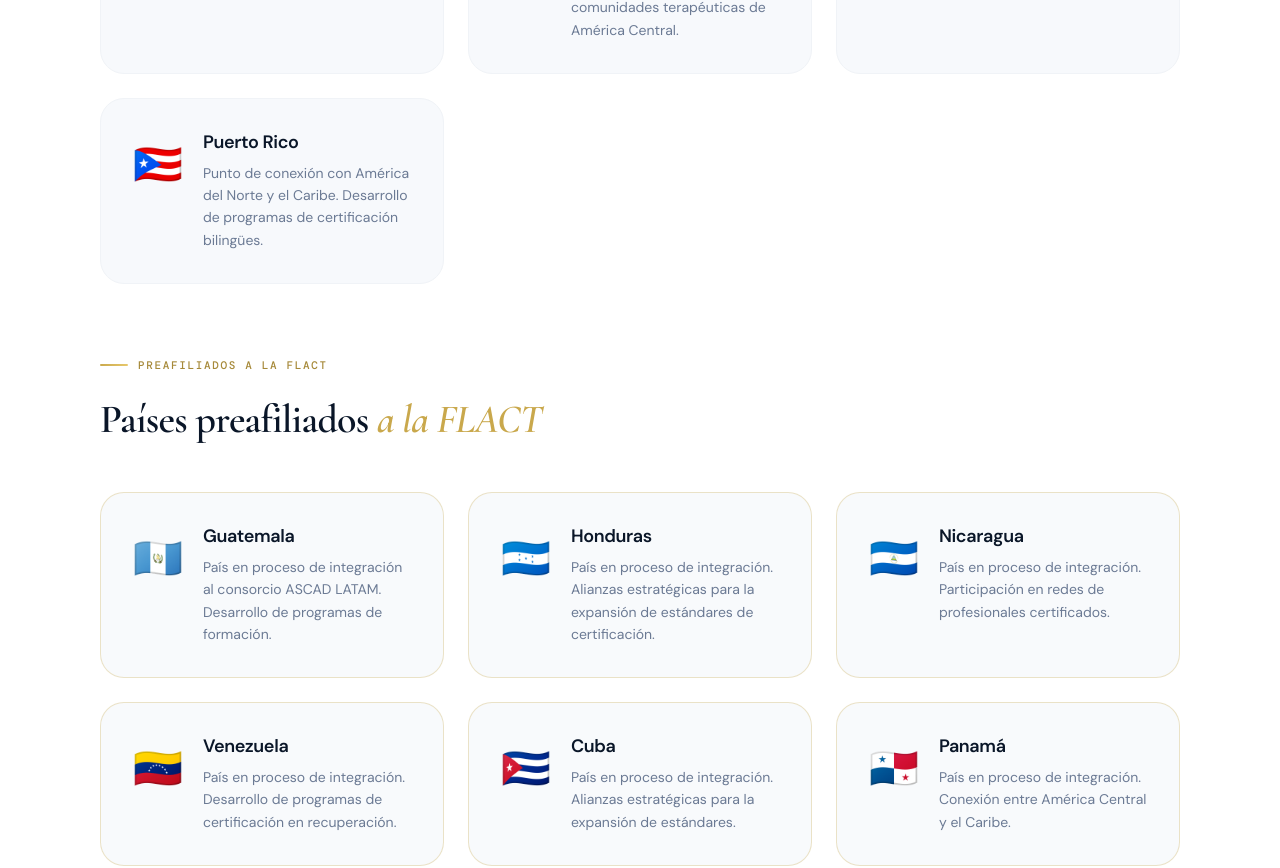
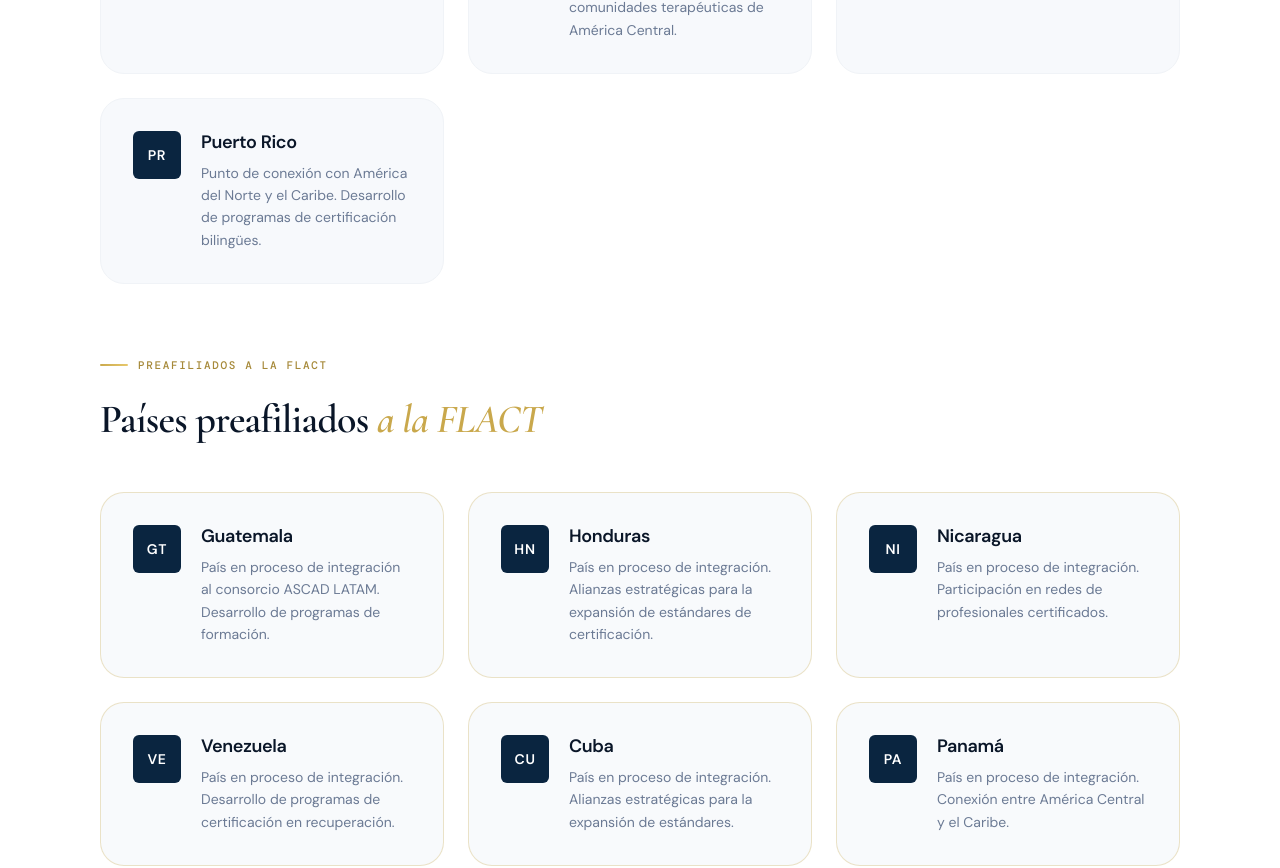
Before and after one commit to EdmundoLb/ascadlatam, a Vue app: page /directorio in a window 1280 px wide. Shown: the part 1698-2566 px from the top of the page. Built offline with nearby package versions, Linux system fonts and the light colour scheme.

Commit message:
fix: navbar overflow en homepage y bandas de pais en desktop

```diff
--- a/src/views/DirectorioView.vue
+++ b/src/views/DirectorioView.vue
@@ -102,26 +102,26 @@
 
 <script setup>
 const affiliates = [
-  { name: 'México', flag: '🇲🇽', description: 'Punto de conexión con América del Norte. Desarrollo de programas de certificación con adaptación a contextos multiculturales.' },
-  { name: 'Brasil', flag: '🇧🇷', description: 'Mayor cobertura de profesionales certificados en la región. Certificaciones disponibles en portugués con adaptación cultural a contextos latinoamericanos.' },
-  { name: 'Bolivia', flag: '🇧🇴', description: 'Integración de comunidades terapéuticas y programas de formación en el corazón de Suramérica.' },
-  { name: 'Perú', flag: '🇵🇪', description: 'Desarrollo de programas de certificación y formación continua con alianzas estratégicas regionales.' },
-  { name: 'Ecuador', flag: '🇪🇨', description: 'Participación activa en la red de profesionales certificados con estándares internacionales.' },
-  { name: 'Paraguay', flag: '🇵🇾', description: 'Participación activa en la red de profesionales certificados. Alianzas estratégicas para la expansión de estándares de certificación.' },
-  { name: 'Chile', flag: '🇨🇱', description: 'Desarrollo de programas de certificación y formación continua con cobertura en el cono sur.' },
-  { name: 'Costa Rica', flag: '🇨🇷', description: 'Sede fundacional del consorcio ASCAD LATAM. Pionero en la implementación de estándares de certificación profesional en comunidades terapéuticas de América Central.' },
-  { name: 'El Salvador', flag: '🇸🇻', description: 'Integración de comunidades terapéuticas y programas de formación con estándares internacionales.' },
-  { name: 'Puerto Rico', flag: '🇵🇷', description: 'Punto de conexión con América del Norte y el Caribe. Desarrollo de programas de certificación bilingües.' },
+  { name: 'México', flag: 'MX', description: 'Punto de conexión con América del Norte. Desarrollo de programas de certificación con adaptación a contextos multiculturales.' },
+  { name: 'Brasil', flag: 'BR', description: 'Mayor cobertura de profesionales certificados en la región. Certificaciones disponibles en portugués con adaptación cultural a contextos latinoamericanos.' },
+  { name: 'Bolivia', flag: 'BO', description: 'Integración de comunidades terapéuticas y programas de formación en el corazón de Suramérica.' },
+  { name: 'Perú', flag: 'PE', description: 'Desarrollo de programas de certificación y formación continua con alianzas estratégicas regionales.' },
+  { name: 'Ecuador', flag: 'EC', description: 'Participación activa en la red de profesionales certificados con estándares internacionales.' },
+  { name: 'Paraguay', flag: 'PY', description: 'Participación activa en la red de profesionales certificados. Alianzas estratégicas para la expansión de estándares de certificación.' },
+  { name: 'Chile', flag: 'CL', description: 'Desarrollo de programas de certificación y formación continua con cobertura en el cono sur.' },
+  { name: 'Costa Rica', flag: 'CR', description: 'Sede fundacional del consorcio ASCAD LATAM. Pionero en la implementación de estándares de certificación profesional en comunidades terapéuticas de América Central.' },
+  { name: 'El Salvador', flag: 'SV', description: 'Integración de comunidades terapéuticas y programas de formación con estándares internacionales.' },
+  { name: 'Puerto Rico', flag: 'PR', description: 'Punto de conexión con América del Norte y el Caribe. Desarrollo de programas de certificación bilingües.' },
 ]
 
 const preAffiliates = [
-  { name: 'Guatemala', flag: '🇬🇹', description: 'País en proceso de integración al consorcio ASCAD LATAM. Desarrollo de programas de formación.' },
-  { name: 'Honduras', flag: '🇭🇳', description: 'País en proceso de integración. Alianzas estratégicas para la expansión de estándares de certificación.' },
-  { name: 'Nicaragua', flag: '🇳🇮', description: 'País en proceso de integración. Participación en redes de profesionales certificados.' },
-  { name: 'Venezuela', flag: '🇻🇪', description: 'País en proceso de integración. Desarrollo de programas de certificación en recuperación.' },
-  { name: 'Cuba', flag: '🇨🇺', description: 'País en proceso de integración. Alianzas estratégicas para la expansión de estándares.' },
-  { name: 'Panamá', flag: '🇵🇦', description: 'País en proceso de integración. Conexión entre América Central y el Caribe.' },
-  { name: 'República Dominicana', flag: '🇩🇴', description: 'País en proceso de integración. Desarrollo de programas de certificación en el Caribe.' },
+  { name: 'Guatemala', flag: 'GT', description: 'País en proceso de integración al consorcio ASCAD LATAM. Desarrollo de programas de formación.' },
+  { name: 'Honduras', flag: 'HN', description: 'País en proceso de integración. Alianzas estratégicas para la expansión de estándares de certificación.' },
+  { name: 'Nicaragua', flag: 'NI', description: 'País en proceso de integración. Participación en redes de profesionales certificados.' },
+  { name: 'Venezuela', flag: 'VE', description: 'País en proceso de integración. Desarrollo de programas de certificación en recuperación.' },
+  { name: 'Cuba', flag: 'CU', description: 'País en proceso de integración. Alianzas estratégicas para la expansión de estándares.' },
+  { name: 'Panamá', flag: 'PA', description: 'País en proceso de integración. Conexión entre América Central y el Caribe.' },
+  { name: 'República Dominicana', flag: 'DO', description: 'País en proceso de integración. Desarrollo de programas de certificación en el Caribe.' },
 ]
 </script>
 
@@ -148,7 +148,20 @@
   box-shadow: var(--shadow-md);
   border-color: var(--accent-light);
 }
-.country-flag { font-size: 2.5rem; flex-shrink: 0; }
+.country-flag {
+  display: inline-flex;
+  align-items: center;
+  justify-content: center;
+  width: 48px;
+  height: 48px;
+  background: var(--primary);
+  color: var(--white);
+  font-size: 0.875rem;
+  font-weight: 700;
+  letter-spacing: 0.05em;
+  border-radius: var(--radius-sm);
+  flex-shrink: 0;
+}
 .country-info h4 { font-size: 1.125rem; color: var(--text); margin-bottom: 8px; }
 .country-info p { font-size: .875rem; color: var(--text-muted); line-height: 1.6; }
 
--- a/src/views/HomeView.vue
+++ b/src/views/HomeView.vue
@@ -358,7 +358,7 @@
   padding: calc(var(--nav-height) + 60px) 0 80px;
   background: linear-gradient(160deg, var(--bg-light) 0%, var(--white) 60%, var(--accent-light) 100%);
   position: relative;
-  overflow: hidden;
+  overflow-x: hidden;
 }
 .hero-bg-pattern {
   position: absolute;
```
